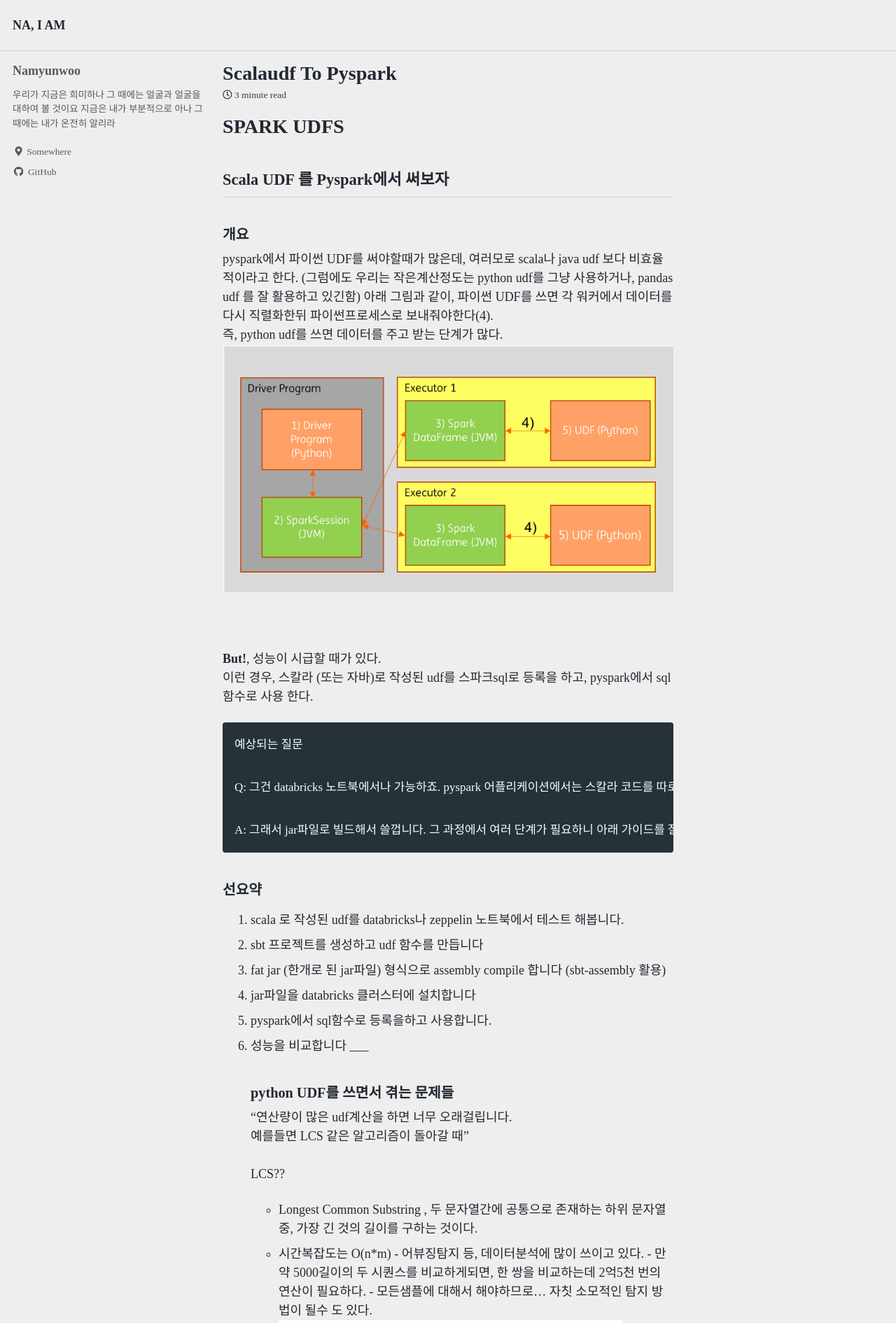
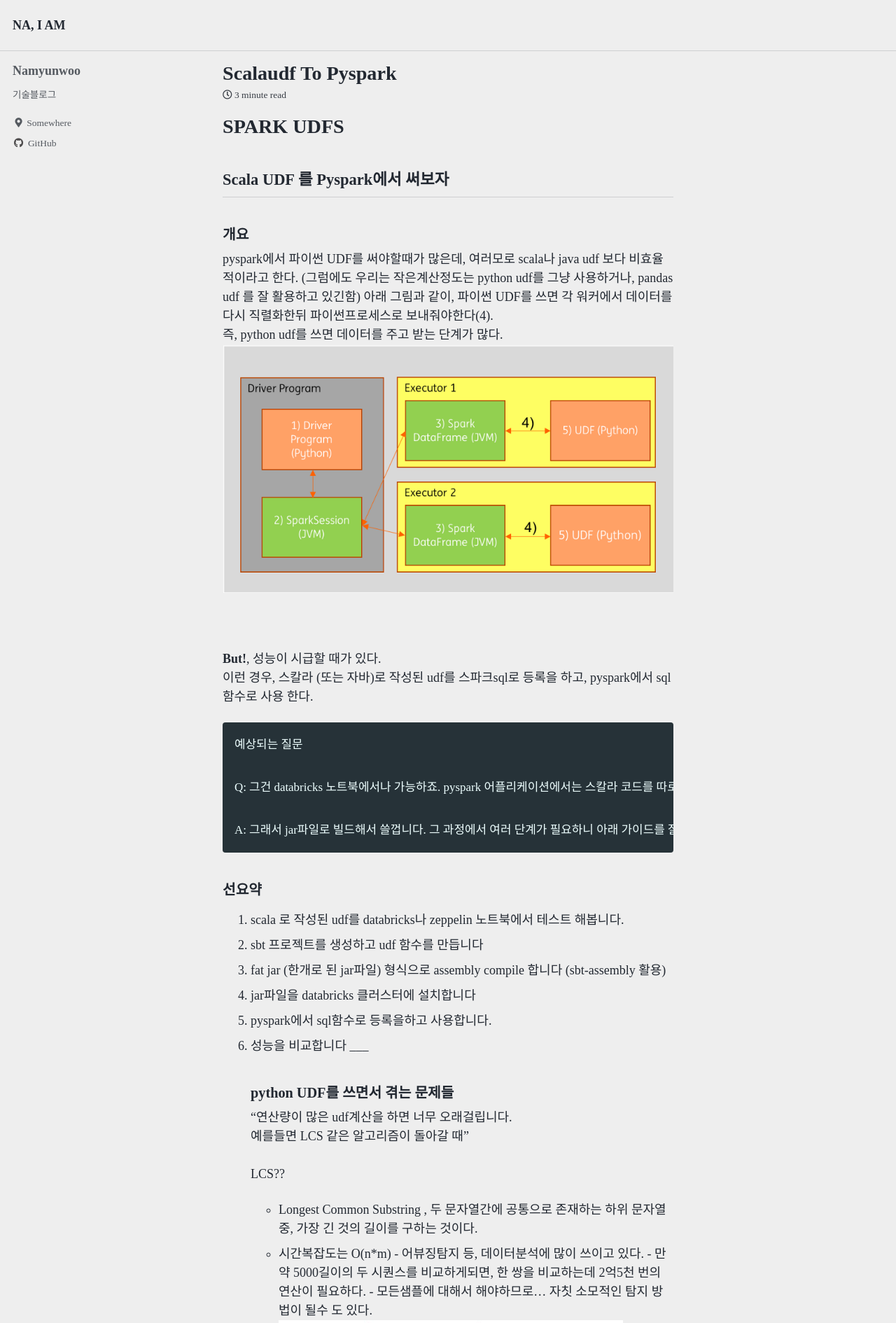
Before and after one commit to NAMYUNWOO/NAMYUNWOO.github.io, a Jekyll site: the page built from _posts/2021-03-04-scalaUDF-to-pyspark.markdown, in a window 1280 px wide. Shown: the top 1890 px of the page at 70% size. Built offline with Jekyll 4.4.1, drawn with Linux system fonts in a browser that asks for light colours; cached includes are drawn as plain includes.

Commit message:
bio change

```diff
--- a/_config.yml
+++ b/_config.yml
@@ -96,7 +96,7 @@ analytics:
 author:
   name             : "Namyunwoo"
   avatar           : # path of avatar image, e.g. "/assets/images/bio-photo.jpg"
-  bio              : "우리가 지금은 희미하나 그 때에는 얼굴과 얼굴을 대하여 볼 것이요 지금은 내가 부분적으로 아나 그 때에는 내가 온전히 알리라"
+  bio              : "기술블로그"
   location         : "Somewhere"
   email            :
   links:
```
